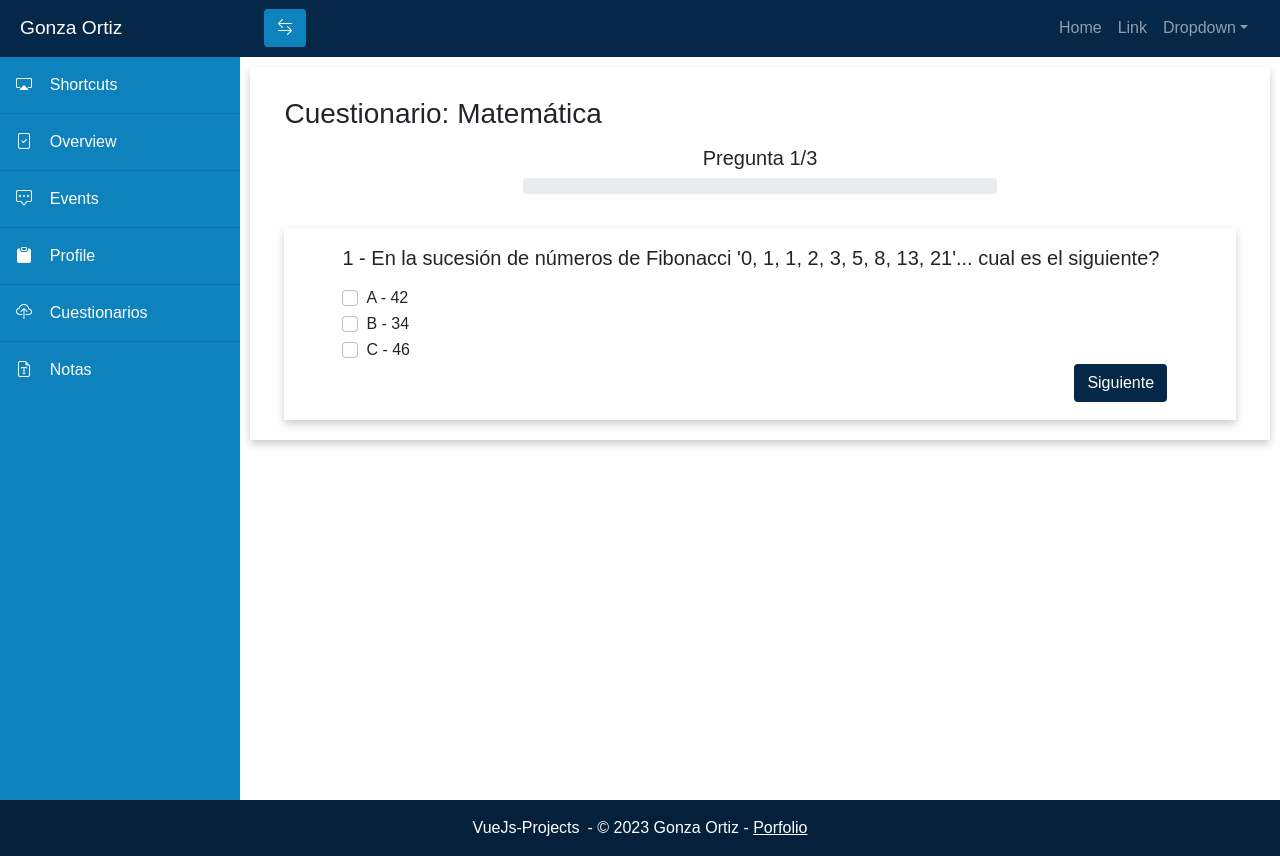
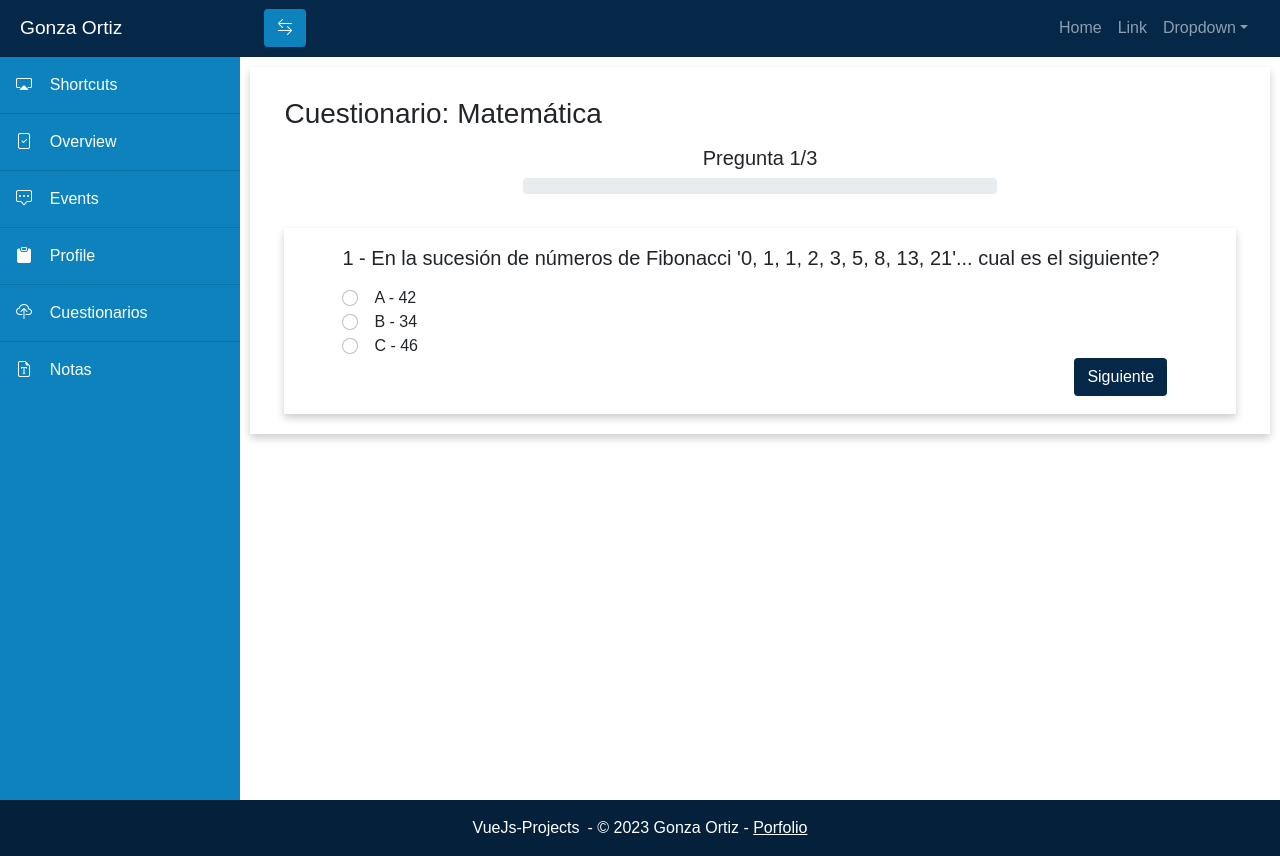
Before and after one commit to GonzaOrtiz/vue-projects-gon, a Vue app: page /quizes/1 in a window 1280 px wide. Built offline with nearby package versions, Linux system fonts and the light colour scheme.

Commit message:
avances en cuestionario

```diff
--- /dev/null
+++ b/src/components/quizes/QuestionHeader.vue
@@ -0,0 +1,24 @@
+<template>
+    <div class="d-flex justify-content-between align-items-center">
+        <h3 class="h3-custom mb-2">Cuestionario: {{ title }}</h3>
+    </div>
+    <div class="d-flex justify-content-center ">
+        <h5 class="h6-custom mt-2">Pregunta {{ counter + 1 }}/3 </h5>
+    </div>
+    <div class="row">
+        <div class="col-md-6 offset-md-3">
+            <div class="progress mb-4">
+                <div class="progress-bar progress-bar-striped progress-bar-animated" role="progressbar"
+                    aria-valuenow="66" aria-valuemin="0" aria-valuemax="100" :style="{ width: bar }">{{ bar }}</div>
+            </div>
+        </div>
+    </div>
+
+</template>
+<script lang="ts" setup>
+defineProps({
+    title: String,
+    counter: Number,
+    bar: String
+})
+</script>
--- a/src/views/Quizes/QuizesDetail.vue
+++ b/src/views/Quizes/QuizesDetail.vue
@@ -1,33 +1,16 @@
 <template>
     <div class="container-fluid setting-principal-card">
-        <div class="d-flex justify-content-between align-items-center">
-            <h3 class="h3-custom mb-2">Cuestionario: {{ quiz?.title }}</h3>
-        </div>
-        <div class="d-flex justify-content-center ">
-            <h5 class="h6-custom mt-2">Pregunta {{counter+1}}/3 </h5>
-        </div>
-        <div class="row">
-            <div class="col-md-6 offset-md-3">
-                <div class="progress mb-4">
-                    <div class="progress-bar progress-bar-striped progress-bar-animated" role="progressbar"
-                        aria-valuenow="66" aria-valuemin="0" aria-valuemax="100" :style="{width: bar}">{{bar}}</div>
-                </div>
-            </div>
-        </div>
-
+        <QuestionHeaderVue :title="quiz?.title" :counter="counter" :bar="bar"></QuestionHeaderVue>
         <div class="setting-principal-card">
             <div class="container">
                 <h5 class="h6-custom mt-2 mb-3 ms-4">{{quiz?.questions[counter].id}} - {{ quiz?.questions[counter].text }} </h5>
                 <div class="container">
                     <div class="row">
                         <div class="col1" v-for="option in quiz?.questions[counter].options" :key="option.id">
-                            <div class="form-check">
-                                <input class="form-check-input" type="checkbox" value=""
-                                    id="flexCheckIndeterminateDisabled">
-                                <label class="form-check-label" for="flexCheckIndeterminateDisabled">
-                                    {{ option.label }} - {{ option.text }}
-                                </label>
-                            </div>
+                            <input class="form-check-input" type="radio" name="flexRadioDisabled" id="flexRadioDisabled">
+                            <label class="form-check-label ms-3" for="flexRadioDisabled">
+                                {{ option.label }} - {{ option.text }}
+                            </label>
                         </div>
                     </div>
                 </div>
@@ -46,11 +29,13 @@
 import { useRoute } from 'vue-router';
 import { ref } from 'vue';
 import quizes from "../../data/quizes.json"
+import QuestionHeaderVue from '@/components/quizes/QuestionHeader.vue';
 
 const route = useRoute();
 const quiz = quizes.find(q => q.id === parseInt(route.params.id.toString()));
 const counter = ref(0);
 const bar = ref("0%")
+const active = ref("checked")
 
 const nextQuestion = () =>{
     if(counter.value ===0){
```
